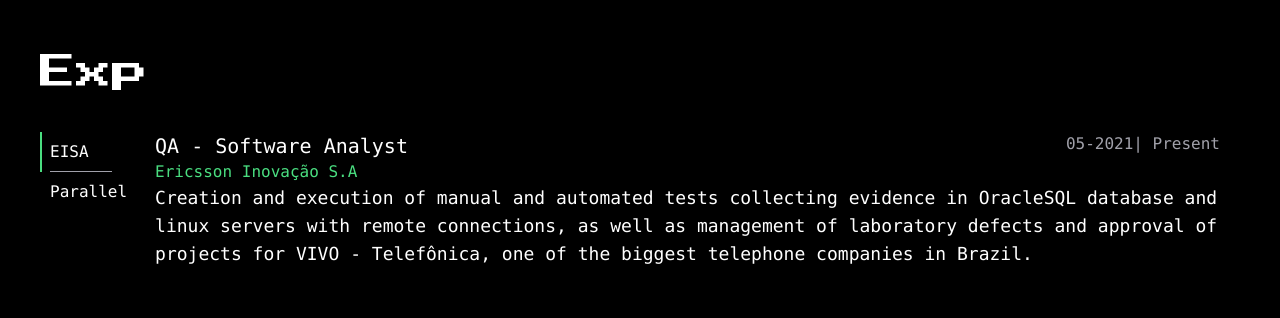
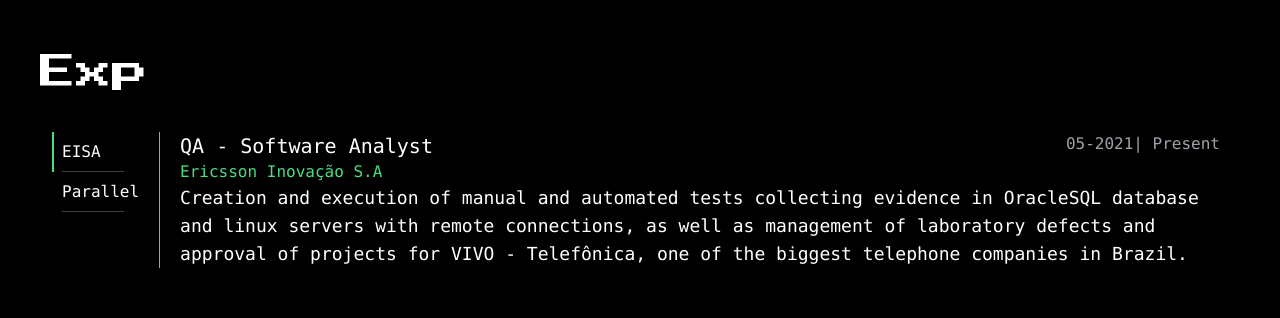
Before and after one commit to felipegomss/felipegomes.meV3, a React (Vite) app: page / in a window 1280 px wide. Shown: the part 1840-2158 px from the top of the page. Built offline with nearby package versions, Linux system fonts and the light colour scheme; no server answers.

Commit message:
exp tabs update

```diff
--- a/src/components/Experience/index.tsx
+++ b/src/components/Experience/index.tsx
@@ -7,15 +7,17 @@ export function Experience() {
 
       <Tabs.Root className="flex w-full" defaultValue="tab1">
 
-        <Tabs.List className="flex flex-col" aria-label="Manage your account">
-          <Tabs.Trigger className="cursor-pointer p-2 flex justify-content items-center data-[state=active]:border-l-green-400 border-l-black border-l-2 after:absolute after:w-4/6 after:bottom-0 after:h-[1px] after:bg-zinc-400 after:m-auto relative" value="tab1">
+        <Tabs.List className="flex flex-col px-3" aria-label="Manage your account">
+          <Tabs.Trigger className="cursor-pointer p-2 flex justify-content items-center data-[state=active]:border-l-green-400 border-l-black border-l-2 after:absolute after:w-4/6 after:bottom-0 after:h-[1px] after:bg-zinc-700 after:m-auto relative" value="tab1">
             EISA
           </Tabs.Trigger>
-          <Tabs.Trigger className="cursor-pointer p-2 flex justify-content items-start data-[state=active]:border-l-green-400 border-l-black border-l-2" value="tab2">
+          <Tabs.Trigger className="cursor-pointer p-2 flex justify-content items-start data-[state=active]:border-l-green-400 border-l-black border-l-2 after:absolute after:w-4/6 after:bottom-0 after:h-[1px] after:bg-zinc-700 after:m-auto relative" value="tab2">
             Parallel
           </Tabs.Trigger>
+          <Tabs.Trigger className="cursor-pointer p-2 flex justify-content items-start data-[state=active]:border-l-green-400 border-l-black border-l-2" value="tab3">
+          </Tabs.Trigger>
         </Tabs.List>
-        <div className='px-5 w-full'>
+        <div className='px-5 w-full border-l border-l-zinc-400'>
           <Tabs.Content className="w-full" value="tab1">
             <div>
               <span className='flex justify-between flex-col sm:flex-row'>
@@ -30,7 +32,7 @@ export function Experience() {
           </Tabs.Content>
           <Tabs.Content className="w-full" value="tab2">
             <div >
-              <span className='flex justify-between'>
+              <span className='flex justify-between flex-col sm:flex-row'>
                 <h1 className='text-xl '>Full Stack Developer</h1>
                 <h3 className='text-zinc-400 text-mono'>
                   09-2020 | 04-2021
```
